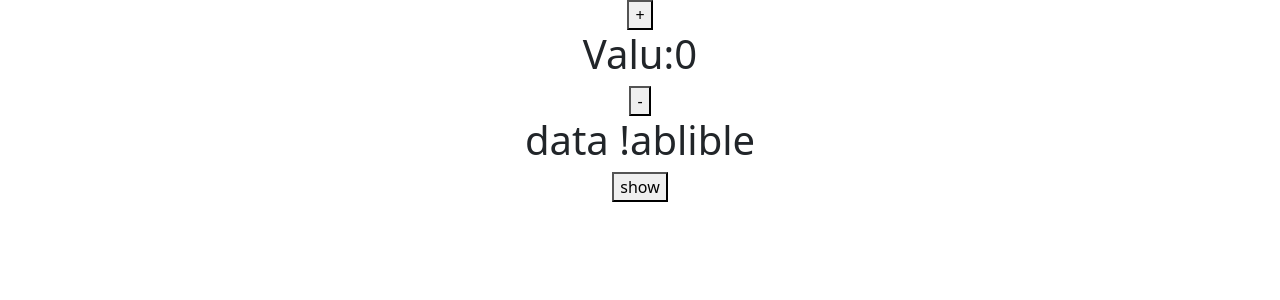
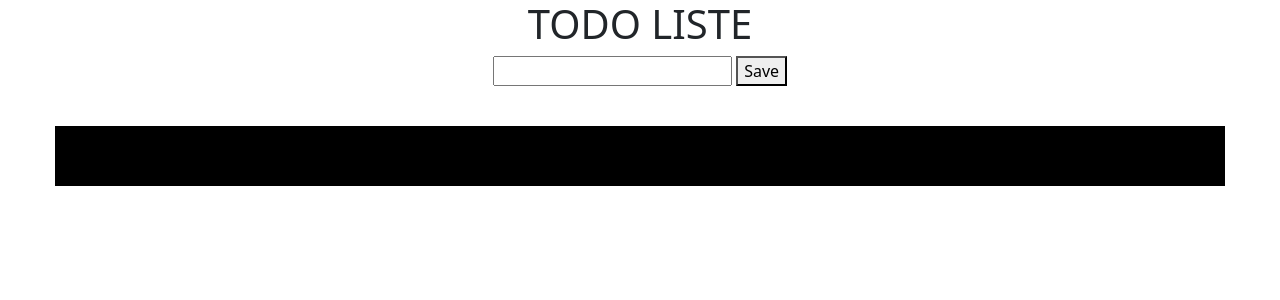
Before and after one commit to Chandrakishortiwari/LearnReact, a React (Create React App) app: page / in a window 1280 px wide. Shown: the top 300 px of the page. Built offline with nearby package versions, Linux system fonts and the light colour scheme.

Commit message:
Create a Todolist

```diff
--- a/src/App.js
+++ b/src/App.js
@@ -2,13 +2,13 @@
 
 import './App.css';
 import Childrenprops from './component/Childrenprops';
-import Createatodolist from './component/Createatodolist';
 import Eventhendlinguses from './component/Eventhendlinguses';
 import Hideandshowpassword from './component/Hideandshowpassword';
 import Ifelseusing from './component/ifelseusing';
 import Createloginmodel from './component/Loginmodel/Createloginmodel';
 import Menu from './component/menu/Menu';
 import Passobjecttochildcomponent from './component/Passobjecttochildcomponent';
+import Createatodolist from './component/Todo/Createatodolist';
 import Usestatehookusing from './component/Usestatehookusing';
 import Useternaryoprator from './component/Useternaryoprator';
 import Workonuseeffect from './component/Workonuseeffect';
@@ -51,12 +51,10 @@ function App() {
      {/* <Menu /> */}
 
     {/* <Createloginmodel /> */}
+  {/* <Workonuseeffect /> */}
+    {/* <WorkonuseReducer /> */}
 
-    {/* <Createatodolist /> */}
-
-    {/* <Workonuseeffect /> */}
-    <WorkonuseReducer />
-
+         <Createatodolist />
 
     </div>
   );
--- a/src/component/Createatodolist.jsx
+++ /dev/null
@@ -1,33 +0,0 @@
-import React, { useState } from 'react'
-
-function Createatodolist() {
-    let [todoli, settodoli] = useState([]);
-
-    let saveTodolist = (event) =>{
-
-
-
-        let todoName =event.target.todoname.value;
-        if (todoli.includes(todoName)){
-
-
-        }
-        else{
-            alert("already exist")
-        }
-
-        event.preventDefault();
-    }
-
-  return (
-    <div>
-        <h1>TODO LISTE </h1>
-        <form onSubmit={saveTodolist}>
-            <input type='text' name='todoname' /> <button>Save</button>
-        </form>
-
-    </div>
-  )
-}
-
-export default Createatodolist
--- /dev/null
+++ b/src/component/Todo/Createatodolist.jsx
@@ -0,0 +1,61 @@
+import React, { useState } from 'react'
+import "../Todo/todo.css"
+
+function Createatodolist() {
+    let [todoli, settodoli] = useState([]);
+
+    let saveTodolist = (event) =>{
+
+
+
+        let todoName =event.target.todoname.value;
+        if (!todoli.includes(todoName)){
+         let finalTodolist = [...todoli, todoName ]
+          settodoli(finalTodolist)
+        }
+        else{
+            alert("already exist")
+        }
+
+        event.preventDefault();
+        event.target.reset();
+    }
+    let list = todoli.map((value,index) =>{
+      return(
+        <TodoListeItem  value={value}  key={index}  indexNumber={index} todoli ={todoli} settodoli ={settodoli}/>
+      )
+    })
+
+
+  return (
+    <div>
+        <h1>TODO LISTE </h1>
+        <form onSubmit={saveTodolist}>
+            <input type='text' name='todoname' /> <button>Save</button>
+        </form>
+
+   <div className='outerdiv'>
+      <ul>
+          {list}
+      </ul >
+
+      </div>
+
+
+    </div>
+  )
+}
+
+export default Createatodolist
+
+function TodoListeItem({value, indexNumber, todoli, settodoli}) {
+  let deletTodoList = ()=>{
+    let finalData = todoli.filter((v, i)=>i!==indexNumber)
+    settodoli(finalData);
+
+  }
+
+  return(
+    <li> {value} <span onClick={deletTodoList}>&times;</span></li>
+  )
+}
--- /dev/null
+++ b/src/component/Todo/todo.css
@@ -0,0 +1,26 @@
+.outerdiv{
+    width: 1170px;
+    margin: auto;
+}
+.outerdiv ul{
+
+    margin: 0px;
+    padding: 0px;
+    margin-top: 40px;
+    list-style: none;
+}
+.outerdiv, ul, li{
+    margin-bottom: 20px;
+    margin-top: 40px;
+    position: relative;
+    font-size: 25px;
+    padding: 10px;
+    color: white;
+    text-align: left;
+    background-color: black;
+}
+.outerdiv ul li span{
+    position: absolute;
+    right: 20px;
+    cursor: pointer;
+}
```
